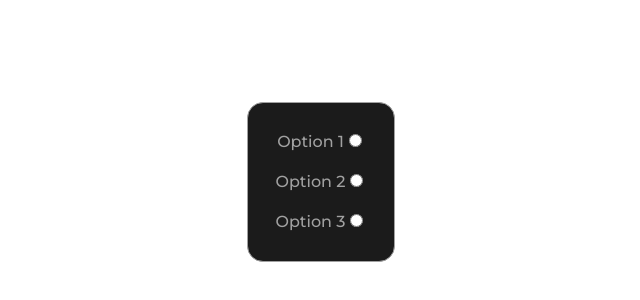
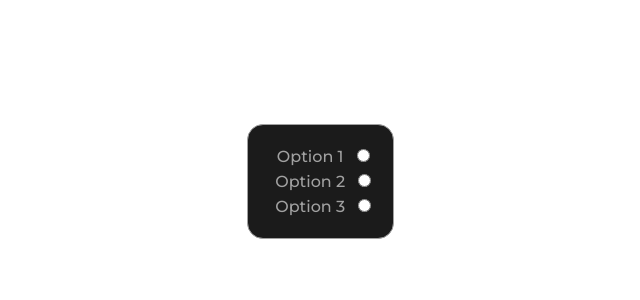
Before and after one commit to biggieliten/Filip-Components, a React (Vite) app: page / in a window 1280 px wide. Shown: the part 218-518 px from the top of the page, without its empty margins (319-959 px from the left). Built offline with nearby package versions, Linux system fonts and the light colour scheme.

Commit message:
Changed input creation

```diff
--- a/src/App.tsx
+++ b/src/App.tsx
@@ -1,10 +1,10 @@
-import RadioButtonsComp from "./Component/RadioButtonsComp/RadioButonsComp";
+import RadioButtonsGroup from "./Component/RadioButtonGroup/RadioButonGroup";
 import "./App.css";
 
 function App() {
   return (
     <>
-      <RadioButtonsComp />
+      <RadioButtonsGroup />
     </>
   );
 }
--- /dev/null
+++ b/src/Component/RadioButtonGroup/RadioButonGroup.tsx
@@ -0,0 +1,27 @@
+import RadioButtons from "./RadioButtons/RadioButtons";
+import { useState } from "react";
+
+const RadioButtonsGroup: React.FC = () => {
+  const [selectedRadioOption, setSelectedRadioOption] = useState("Option1");
+
+  const handleRadioChange = (e: React.ChangeEvent<HTMLInputElement>) => {
+    setSelectedRadioOption(e.target.value);
+    /*     console.log(selectedRadioOption);
+     */
+  };
+
+  return (
+    <>
+      <div className="radioBox">
+        <form className="radioForm">
+          <RadioButtons
+            handleChange={handleRadioChange}
+            selectedButton={selectedRadioOption}
+          />
+        </form>
+      </div>
+    </>
+  );
+};
+
+export default RadioButtonsGroup;
--- /dev/null
+++ b/src/Component/RadioButtonGroup/RadioButtons/RadioButtons.tsx
@@ -0,0 +1,32 @@
+import React, { useState } from "react";
+import "../sass/styles.scss";
+type RadioButtonsProps = {
+  handleChange: (e: React.ChangeEvent<HTMLInputElement>) => void;
+  selectedButton: string;
+};
+
+const RadioButtonsArray = [
+  { name: "Option 1" },
+  { name: "Option 2" },
+  { name: "Option 3" },
+];
+
+const RadioButtons: React.FC<RadioButtonsProps> = (props) => {
+  return (
+    <>
+      {RadioButtonsArray.map((input) => (
+        <div>
+          <label htmlFor="">{input.name}</label>
+          <input
+            type="radio"
+            onChange={props.handleChange}
+            value={input.name}
+            checked={props.selectedButton === input.name}
+          />
+        </div>
+      ))}
+    </>
+  );
+};
+
+export default RadioButtons;
--- /dev/null
+++ b/src/Component/RadioButtonGroup/sass/components/_RadioBox.scss
@@ -0,0 +1,55 @@
+.radioBox {
+  @include RadioBoxMixin;
+  animation: ShakeIfActive 2s ease 0s 1 normal forwards;
+  .radioForm {
+    @include RadioFormMixin;
+    label {
+      padding: 0.5rem;
+    }
+    input:active {
+      animation: ShakeIfActive 2s ease 0s 1 normal forwards;
+    }
+  }
+}
+
+label {
+  font-weight: 600;
+  color: $primary-text-color;
+  font-family: $primary-font;
+  font-weight: 500;
+  input:hover {
+    box-shadow: 0 0 0.15rem rgb(255, 255, 255);
+  }
+}
+
+@keyframes ShakeIfActive {
+  0%,
+  100% {
+    transform: rotate(0deg);
+    transform-origin: 50% 50%;
+  }
+
+  10% {
+    transform: rotate(8deg);
+  }
+
+  20%,
+  40%,
+  60% {
+    transform: rotate(-10deg);
+  }
+
+  30%,
+  50%,
+  70% {
+    transform: rotate(10deg);
+  }
+
+  80% {
+    transform: rotate(-8deg);
+  }
+
+  90% {
+    transform: rotate(8deg);
+  }
+}
--- a/src/Component/RadioButtonsComp/RadioButonsComp.tsx
+++ /dev/null
@@ -1,22 +0,0 @@
-import RadioButtons from "./RadioButtons/RadioButtons";
-import { useState } from "react";
-
-const RadioButtonsComp: React.FC = () => {
-  const [selectedRadioOption, setSelectedRadioOption] = useState("");
-  const handleRadioChange = (e: React.ChangeEvent<HTMLInputElement>) => {
-    setSelectedRadioOption(e.target.value);
-    /*     console.log(selectedRadioOption);
-     */
-  };
-
-  return (
-    <>
-      <RadioButtons
-        handleChange={handleRadioChange}
-        selectedButton={selectedRadioOption}
-      />
-    </>
-  );
-};
-
-export default RadioButtonsComp;
--- a/src/Component/RadioButtonsComp/RadioButtons/RadioButtons.tsx
+++ /dev/null
@@ -1,54 +0,0 @@
-import React, { useState } from "react";
-import "../sass/styles.scss";
-type RadioButtonsProps = {
-  handleChange: (e: React.ChangeEvent<HTMLInputElement>) => void;
-  selectedButton: string;
-};
-
-const RadioButtons: React.FC<RadioButtonsProps> = (props) => {
-  return (
-    <>
-      <div className="radioBox">
-        <form className="radioForm">
-          <label htmlFor="">
-            Option 1
-            <input
-              type="radio"
-              name=""
-              id=""
-              onChange={props.handleChange}
-              value={"Option1"}
-              checked={props.selectedButton === "Option1"}
-            />
-          </label>
-          <label htmlFor="">
-            Option 2
-            <input
-              type="radio"
-              name=""
-              id=""
-              onChange={props.handleChange}
-              value={"Option2"}
-              checked={props.selectedButton === "Option2"}
-            />
-          </label>
-          <label htmlFor="">
-            Option 3
-            <input
-              type="radio"
-              name=""
-              id=""
-              onChange={props.handleChange}
-              value={"Option3"}
-              checked={props.selectedButton === "Option3"}
-            />
-          </label>
-        </form>
-      </div>
-      {/*       <h1>{props.selectedButton}</h1>
-       */}{" "}
-    </>
-  );
-};
-
-export default RadioButtons;
--- a/src/Component/RadioButtonsComp/sass/components/_RadioBox.scss
+++ /dev/null
@@ -1,19 +0,0 @@
-.radioBox {
-  @include RadioBoxMixin;
-  .radioForm {
-    @include RadioFormMixin;
-    label {
-      padding: 0.5rem;
-    }
-  }
-}
-
-label {
-  font-weight: 600;
-  color: $primary-text-color;
-  font-family: $primary-font;
-  font-weight: 500;
-  input:hover {
-    box-shadow: 0 0 0.15rem rgb(255, 255, 255);
-  }
-}
```
Also changed, not shown: src/Component/RadioButtonGroup/sass/abstract/_RadioColors.scss (renamed from src/Component/RadioButtonsComp/sass/abstract/_RadioColors.scss), src/Component/RadioButtonGroup/sass/abstract/_RadioFont.scss (renamed from src/Component/RadioButtonsComp/sass/abstract/_RadioFont.scss), src/Component/RadioButtonGroup/sass/abstract/_mixin.scss (renamed from src/Component/RadioButtonsComp/sass/abstract/_mixin.scss), src/Component/RadioButtonGroup/sass/styles.scss (renamed from src/Component/RadioButtonsComp/sass/styles.scss).
